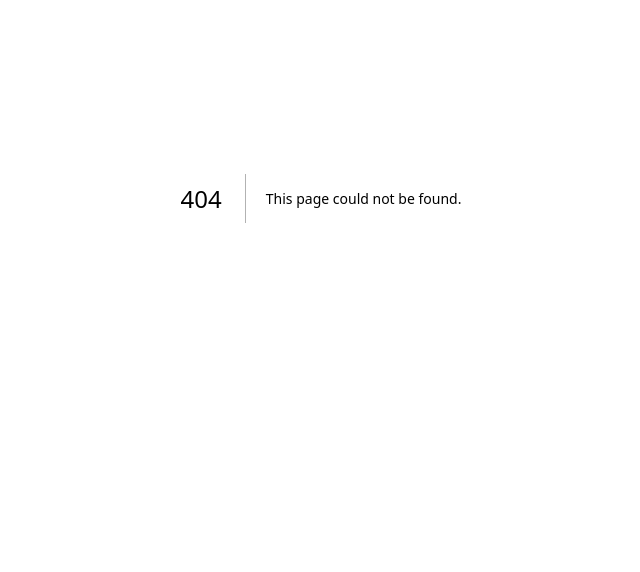
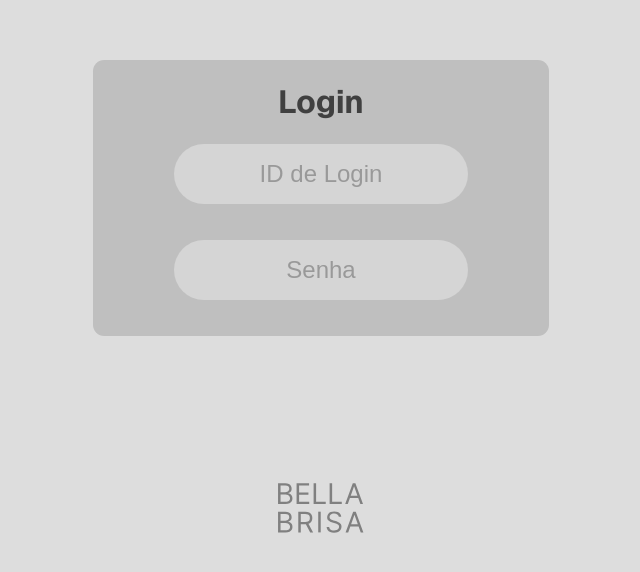
Before and after one commit to eichfernandes/Bella-Brisa, a Next.js app: page /login in a window 1280 px wide. Before the commit this address had no page. Shown: the part 202-774 px from the top of the page, without its empty margins (319-959 px from the left). Built offline with nearby package versions, Linux system fonts and the light colour scheme.

Commit message:
Primeira tela de login implementada

```diff
--- a/src/app/globals.css
+++ b/src/app/globals.css
@@ -1,14 +1,20 @@
-@import url('https://fonts.googleapis.com/css2?family=Inter:ital,opsz,wght@0,14..32,100..900;1,14..32,100..900&display=swap');
+:root {
+  --background: #ddd;
+  --midtone-back: #BFBFBF;
+  --midtone-fore: #808080;
+  --foreground: #404040;
 
-:root {
-  --background: #ffffff;
-  --foreground: #404040;
+  --almost-back: #d5d5d5;
 }
 
 @media (prefers-color-scheme: dark) {
   :root {
     --background: #404040;
-    --foreground: #FFFFFF;
+    --midtone-back: #80808080;
+    --midtone-fore: #BFBFBF;
+    --foreground: #ffffff;
+
+    --almost-back: #484848;
   }
 }
 
@@ -21,7 +27,7 @@ body {
 body {
   color: var(--foreground);
   background: var(--background);
-  font-family: "Inter", serif;
+  font-family: Arial, Helvetica, sans-serif;
   -webkit-font-smoothing: antialiased;
   -moz-osx-font-smoothing: grayscale;
 }
@@ -37,8 +43,86 @@ a {
   text-decoration: none;
 }
 
+.page {
+  --gray-rgb: 0, 0, 0;
+  --gray-alpha-200: rgba(var(--gray-rgb), 0.08);
+  --gray-alpha-100: rgba(var(--gray-rgb), 0.05);
+
+  --button-primary-hover: #383838;
+  --button-secondary-hover: #f2f2f2;
+
+  display: grid;
+  grid-template-rows: 20px 1fr 20px;
+  align-items: center;
+  justify-items: center;
+  min-height: 100svh;
+  padding: 80px;
+  gap: 64px;
+  font-family: var(--font-geist-sans);
+}
+
+.main {
+  display: flex;
+  flex-direction: column;
+  gap: 32px;
+  grid-row-start: 2;
+}
+
 @media (prefers-color-scheme: dark) {
   html {
     color-scheme: dark;
   }
+
+  .page {
+    --gray-rgb: 255, 255, 255;
+    --gray-alpha-200: rgba(var(--gray-rgb), 0.145);
+    --gray-alpha-100: rgba(var(--gray-rgb), 0.06);
+
+    --button-primary-hover: #ccc;
+    --button-secondary-hover: #1a1a1a;
+  }
+
+  .logo {
+    filter: invert();
+  }
 }
+
+.footer {
+  grid-row-start: 3;
+  display: flex;
+  gap: 24px;
+}
+
+.container {
+  background-color: var(--midtone-back);
+  padding: 2rem;
+  border-radius: 0.7rem;
+  display: grid;
+  grid-template-rows: 20px 1fr 20px;
+  align-items: center;
+  justify-items: center;
+  gap: 2rem;
+}
+
+.container input{
+  text-align: center;
+  font-size: 1.5rem;
+  font-weight: bold;
+  width: 75%;
+  padding: 1rem;
+  margin: 0rem 1rem 3rem 1rem;
+  border-radius: 2rem;
+  border: none;
+  background-color: var(--almost-back);
+  color: var(--foreground);
+}
+
+.container input::placeholder {
+  color: var(--foreground);
+  opacity: 40%;
+  font-weight: normal;
+}
+
+.container input:focus::placeholder {
+  color: transparent;
+}
--- /dev/null
+++ b/src/app/login/page.tsx
@@ -0,0 +1,19 @@
+import Image from "next/image";
+//import styles from "../page.module.css";
+
+export default function Login() {
+  return (
+    <div className="page">
+      <main className="main">
+        <div className="container">
+          <h1>Login</h1>
+          <input type="text" placeholder="ID de Login"/>
+          <input type="password" placeholder="Senha"/>
+        </div>
+      </main>
+      <footer className="footer">
+        <Image className="logo" src="/bellabrisa.svg" alt="Next.js logo" width={180}height={50} priority/>
+      </footer>
+    </div>
+  );
+}
--- a/src/app/page.module.css
+++ b/src/app/page.module.css
@@ -13,7 +13,7 @@
   min-height: 100svh;
   padding: 80px;
   gap: 64px;
-  font-family: "Inter", serif;
+  font-family: var(--font-geist-sans);
 }
 
 @media (prefers-color-scheme: dark) {
@@ -35,6 +35,7 @@
 }
 
 .main ol {
+  font-family: var(--font-geist-mono);
   padding-left: 0;
   margin: 0;
   font-size: 14px;
@@ -165,9 +166,3 @@ a.secondary {
     filter: invert();
   }
 }
-
-.container {
-  background-color: #808080;
-  border-radius: 15rem;
-  padding: 2rem;
-}
```
Also changed, not shown: src/login.tsx (deleted, +0 -56 lines), public/bellabrisa.svg (renamed from src/app/bellabrisa.svg).
